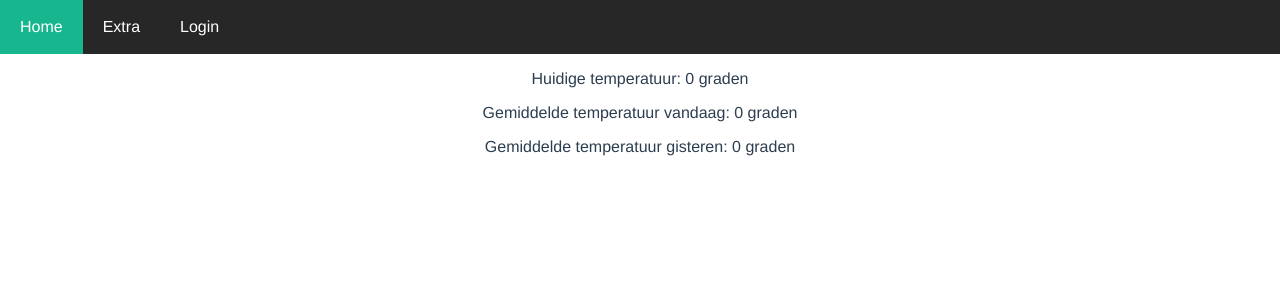
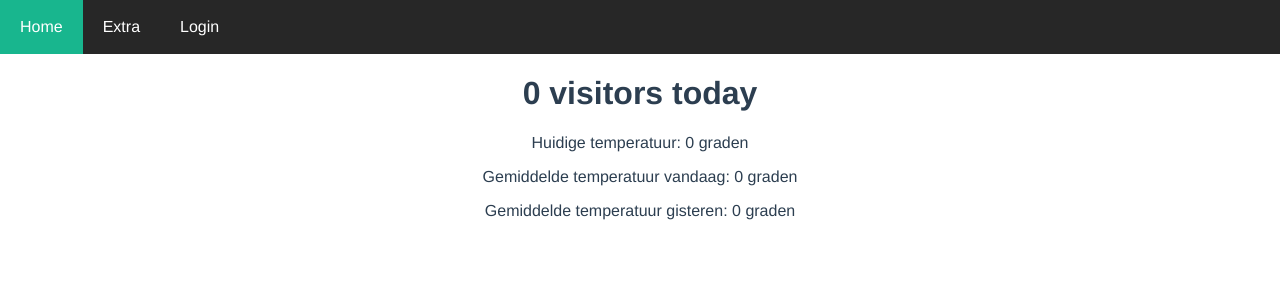
Before and after one commit to leonbos1/temperature, a Vue app in the folder frontend/temperature/: page / in a window 1280 px wide. Shown: the top 300 px of the page. Built offline with nearby package versions, Linux system fonts and the light colour scheme; no server answers.

Commit message:
visitors feature start

```diff
--- a/frontend/temperature/src/views/home.vue
+++ b/frontend/temperature/src/views/home.vue
@@ -1,5 +1,6 @@
 <template>
   <div>
+  <Visitors class="visitors"/>
   <CurrentTemp/>
   <DailyGraph/>
   <WeeklyGraph/>
@@ -12,6 +13,7 @@
 import CurrentTemp from './current-temp.vue'
 import WeeklyGraph from './weekly-graph.vue'
 import DailyGraph from './daily-graph.vue'
+import Visitors from './visitors.vue';
 
 export default {
 
@@ -19,13 +21,15 @@ export default {
   name: "HomePage",
 
   components: {
-      CurrentTemp,
-      DailyGraph,
-      WeeklyGraph
-  },
+    CurrentTemp,
+    DailyGraph,
+    WeeklyGraph,
+    Visitors
+},
 };
 </script>
 
 <!-- Add "scoped" attribute to limit CSS to this component only -->
-<style scoped>
+<style lang="scss" scoped>
+
 </style>
--- a/frontend/temperature/src/views/manage.vue
+++ b/frontend/temperature/src/views/manage.vue
@@ -187,4 +187,11 @@ div .page {
   }
 }
 
+th {
+  text-align: center;
+}
+
+input {
+  text-align: center;
+}
 </style>
--- /dev/null
+++ b/frontend/temperature/src/views/visitors.vue
@@ -0,0 +1,36 @@
+<template>
+    <div class="container">
+
+        <h1>{{visitors}} visitors today</h1>
+
+    </div>
+  </template>
+
+  <script>
+  export default {
+    name: "ExtraPage",
+
+    components: {},
+
+    data: function () {
+      return {
+        visitors: 0,
+      };
+    },
+
+    methods: {
+        increaseVisitors() {
+            this.visitors++;
+        },
+    },
+
+    beforeMount() {
+
+    },
+  };
+  </script>
+
+
+  <style scoped>
+
+  </style>
```
Also changed, not shown: 1 other file (tests, documents, lock files or other folders).
